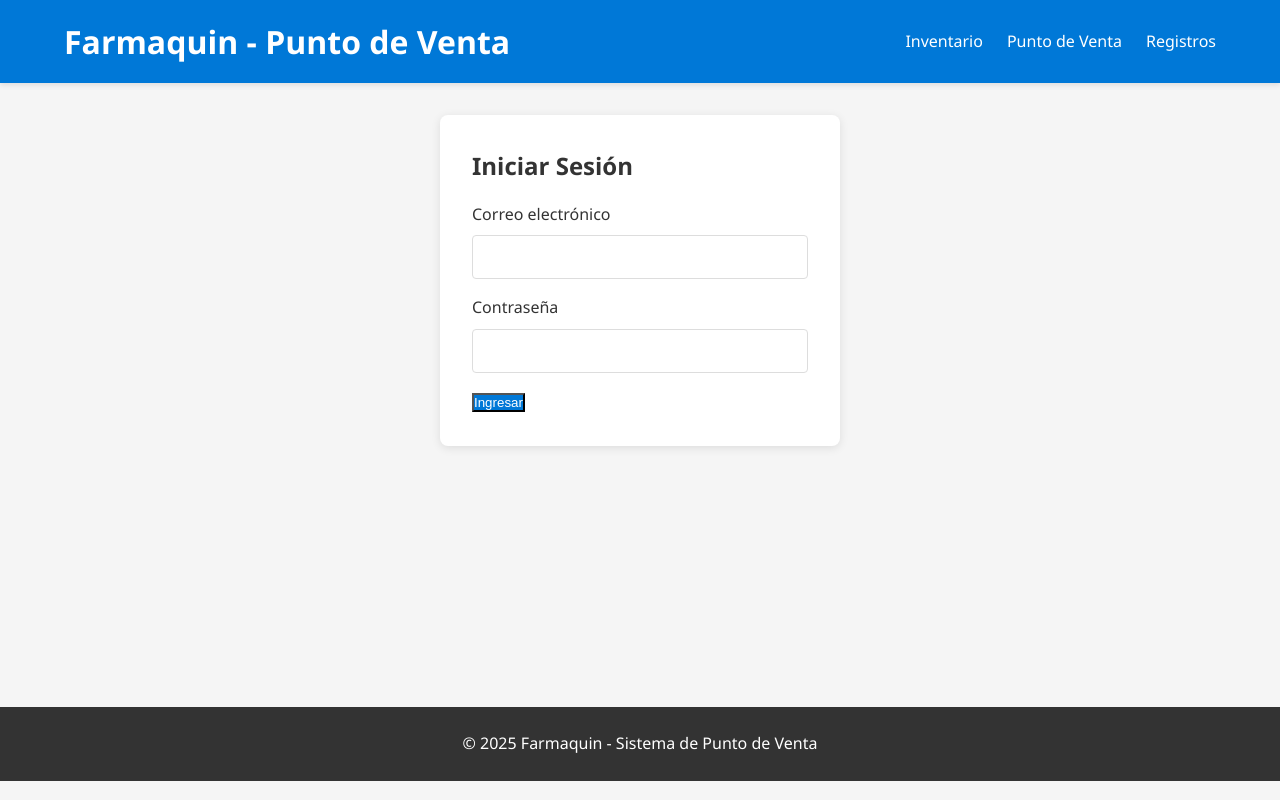
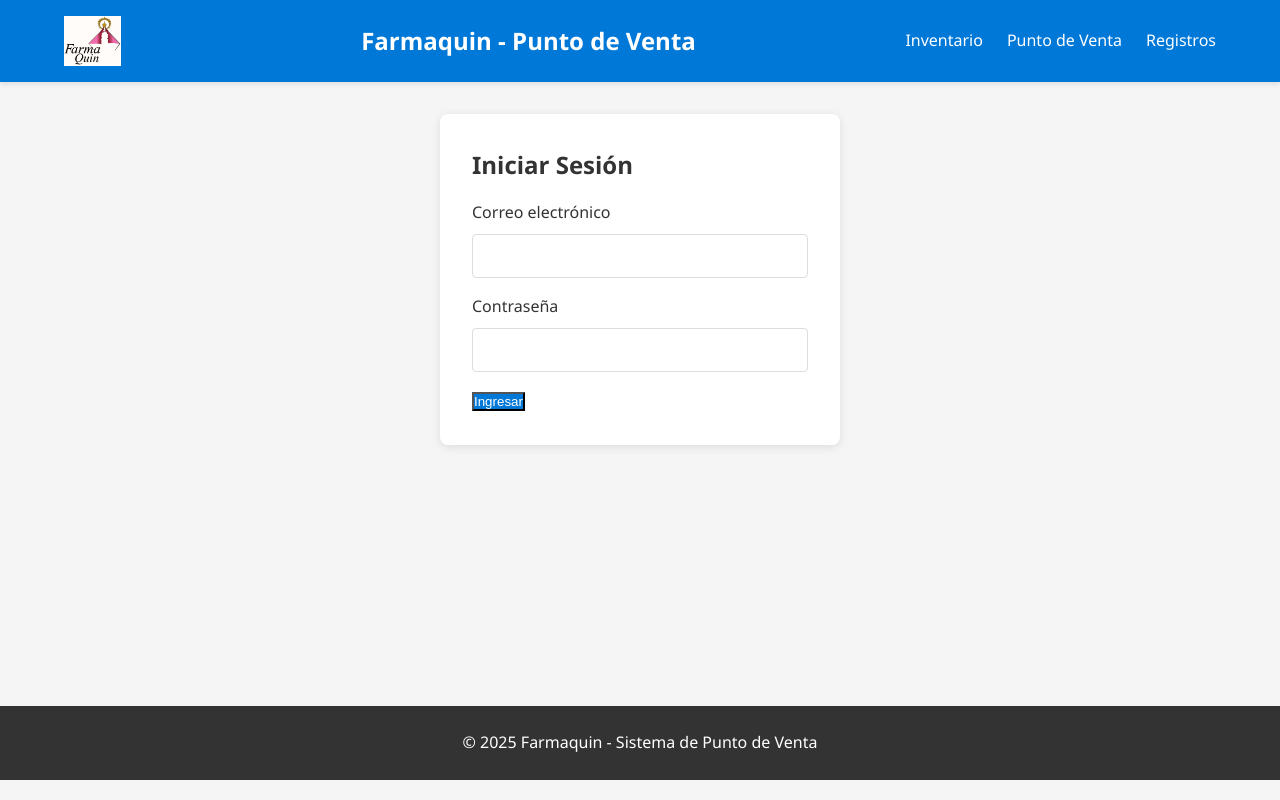
Before and after one commit to Evilshad0w92/Farmaquin-Web, a website built with Vite: page index.html in a window 1280 px wide. Built offline with nearby package versions, Linux system fonts and the light colour scheme; some packages are replaced by stand-ins of ours; no server answers.

Commit message:
Añadir logo de despliegue

```diff
--- a/index.html
+++ b/index.html
@@ -5,11 +5,14 @@
     <meta name="viewport" content="width=device-width, initial-scale=1.0">
     <title>Punto de Venta - Farmaquin</title>
     <link rel="stylesheet" href="styles.css">
-    <link rel="icon" href="data:,">
+    <link rel="icon" href="assets/logo-farmaquin.png"> <!-- Favicon -->
 </head>
 <body>
     <header class="main-header">
         <div class="header-container">
+            <div class="logo-container">
+                <img src="assets/logo-farmaquin.png" alt="Logo Farmaquin" class="logo">
+            </div>
             <h1>Farmaquin - Punto de Venta</h1>
             <nav>
                 <ul class="nav-list">
--- a/styles.css
+++ b/styles.css
@@ -48,6 +48,39 @@ body {
 
 .nav-list a:hover {
     opacity: 0.8;
+}
+
+.logo-container {
+    display: flex;
+    align-items: center;
+    margin-right: 1rem;
+}
+
+.logo {
+    height: 50px; /* Ajusta según necesites */
+    width: auto;
+    margin-right: 15px;
+}
+
+.header-container {
+    display: flex;
+    align-items: center;
+}
+
+/* Ajusta el h1 para que quede alineado con el logo */
+.main-header h1 {
+    margin: 0;
+    font-size: 1.5rem;
+    line-height: 1.2;
+}
+
+@media (max-width: 768px) {
+    .logo {
+        height: 40px;
+    }
+    .main-header h1 {
+        font-size: 1.2rem;
+    }
 }
 
 /* Main Content */
```
Also changed, not shown: assets/logo-farmaquin.png (added).
